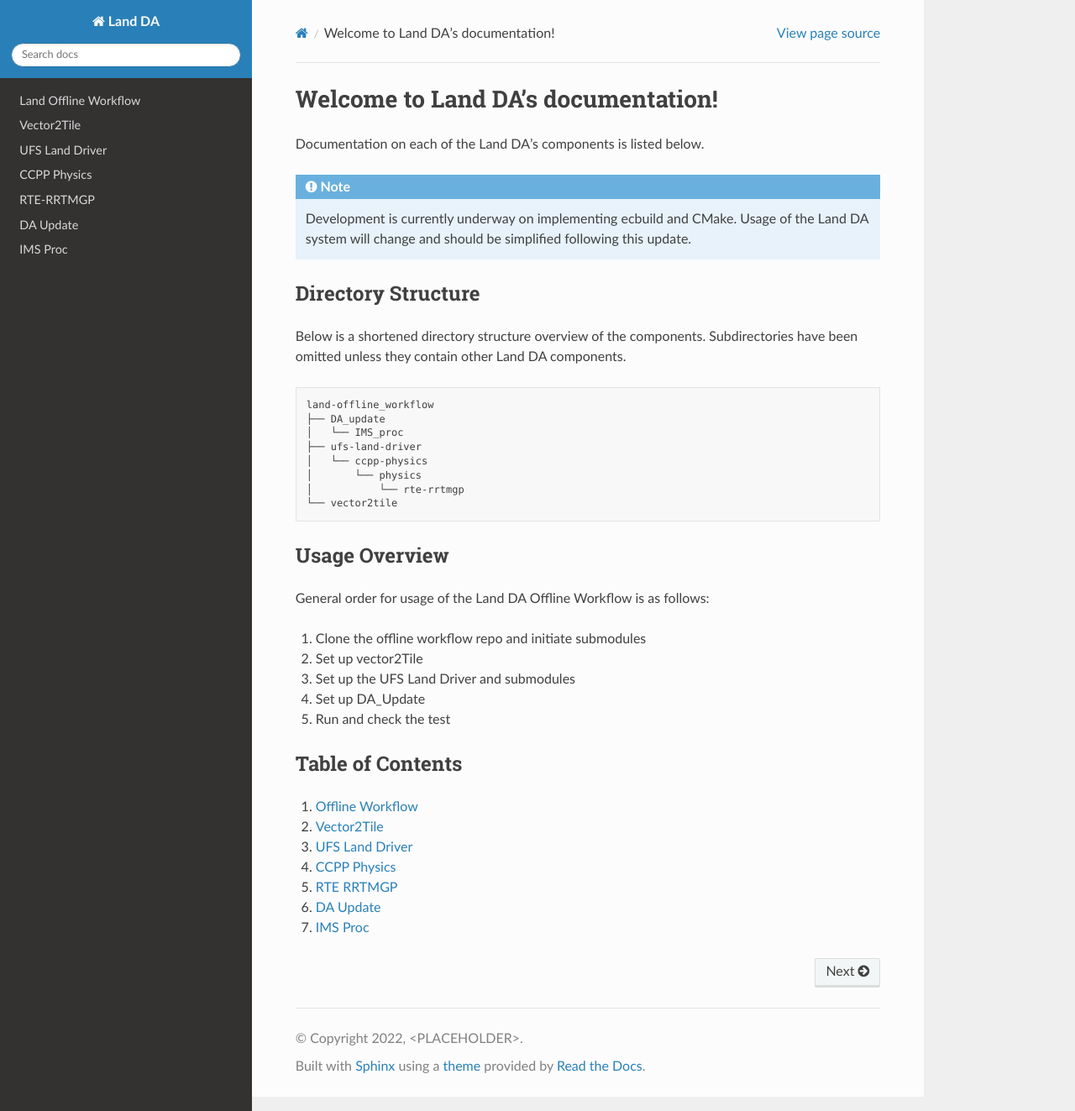
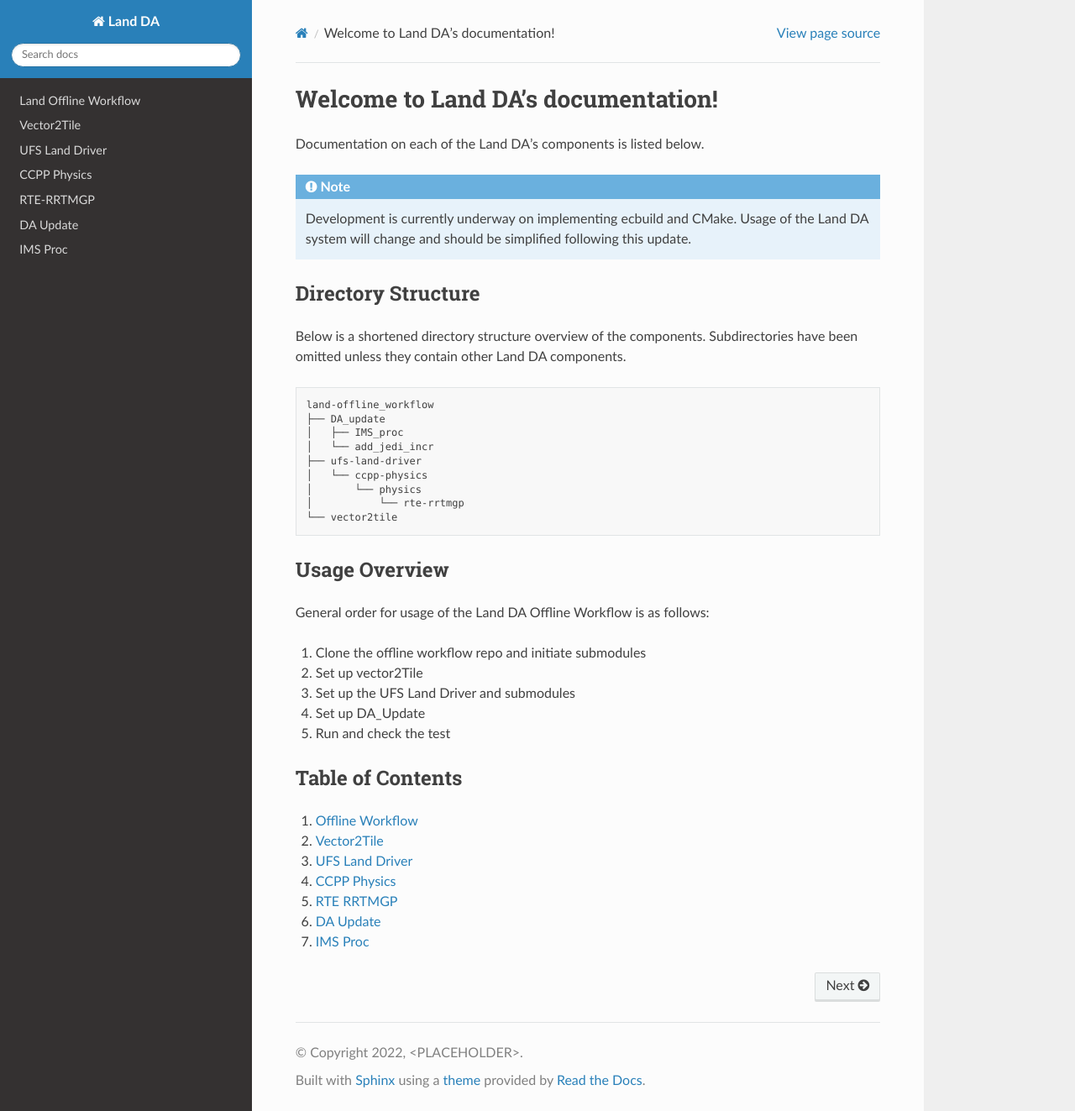
Before and after one commit to fernando-andrade-m/sphinx-host-test-da, a Sphinx documentation site: the page built from docs/source/index.rst, in a window 1280 px wide and 1323 px high. Shown: the whole window at 84% size. Built offline with Sphinx 7.4.7 and the Read the Docs theme 2.0.0, drawn with Linux system fonts in a browser that asks for light colours.

Commit message:
added add_jedi_incr to directory structure figure

```diff
--- a/docs/source/index.rst
+++ b/docs/source/index.rst
@@ -19,11 +19,12 @@ Below is a shortened directory structure overview of the components. Subdirector
 
     land-offline_workflow
     ├── DA_update
-    │   └── IMS_proc
+    │   ├── IMS_proc
+    │   └── add_jedi_incr
     ├── ufs-land-driver
-    │   └── ccpp-physics
-    │       └── physics
-    │           └── rte-rrtmgp
+    │   └── ccpp-physics
+    │       └── physics
+    │           └── rte-rrtmgp
     └── vector2tile
 
 Usage Overview
```
